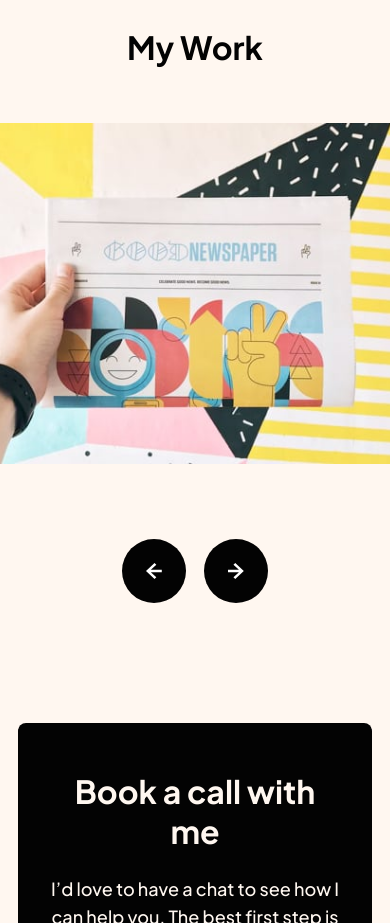
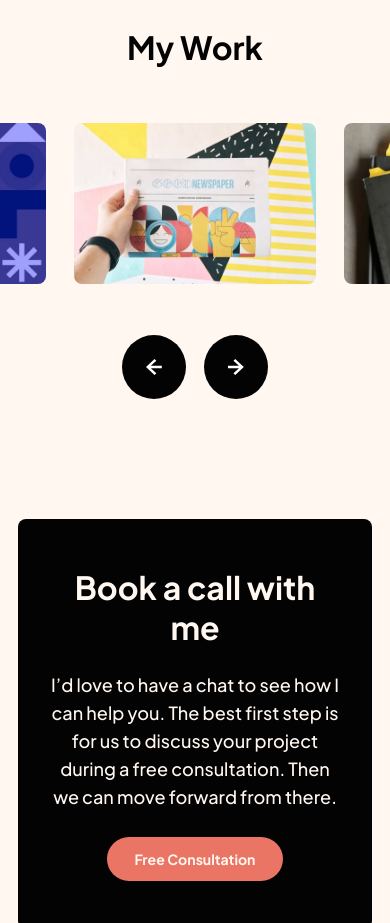
Before and after one commit to jefflangtech/design-portfolio, a plain HTML site: page index.html in a window 390 px wide. Shown: the part 2320-3243 px from the top of the page. Drawn offline with Linux system fonts and the light colour scheme.

Commit message:
Finished carousel break point sizing and slide width functionality fixed after screen resize

```diff
--- a/resources/css/index.css
+++ b/resources/css/index.css
@@ -196,7 +196,7 @@ main {
 .carousel {
   /* Extremely large width to ensure no squeezing of carousel */
   width: 250rem;
-  height: 22.5rem;
+  height: 360px;
   overflow: hidden;
   position: relative;
   left: 50%;
@@ -321,6 +321,13 @@ main {
   .about button {
     margin-inline: auto;
   }
+  .carousel {
+    height: 270px;
+    margin-bottom: 2rem;
+  }
+  .carousel-inner {
+    grid-template-columns: repeat(5, fit-content(405px));
+  }
   .footer-flex {
     padding-inline: 8.66vw;
   }
@@ -370,6 +377,14 @@ main {
     padding-inline: 8.1vw;
   }
 }
+@media (max-width: 500px) {
+  .carousel {
+    height: 180px;
+  }
+  .carousel-inner {
+    grid-template-columns: repeat(5, fit-content(270px));
+  }
+}
 @media (max-width: 375px) {
   .inline-padding {
     padding-inline: 1rem;
--- a/resources/js/index.js
+++ b/resources/js/index.js
@@ -16,8 +16,6 @@ const items = [];
 for(let i = 0; i < carouselItems.length; i++) {
   items.push(carouselItems[i]);
 }
-// Capture the width of a carousel item for the slide
-let imgWidth = items[0].clientWidth;
 
 // After the slide, this function processes an instant snap back
 // and a re-organization of the grid items so as to be in the place
@@ -46,6 +44,9 @@ const carouselShift = function(direction) {
   }
   isMoving = true;
 
+  // Capture the width of a carousel item for the slide
+  let imgWidth = items[0].clientWidth;
+
   items.forEach(item => {
     item.style.transform = `translateX(${direction * imgWidth}px)`;
   });
```
